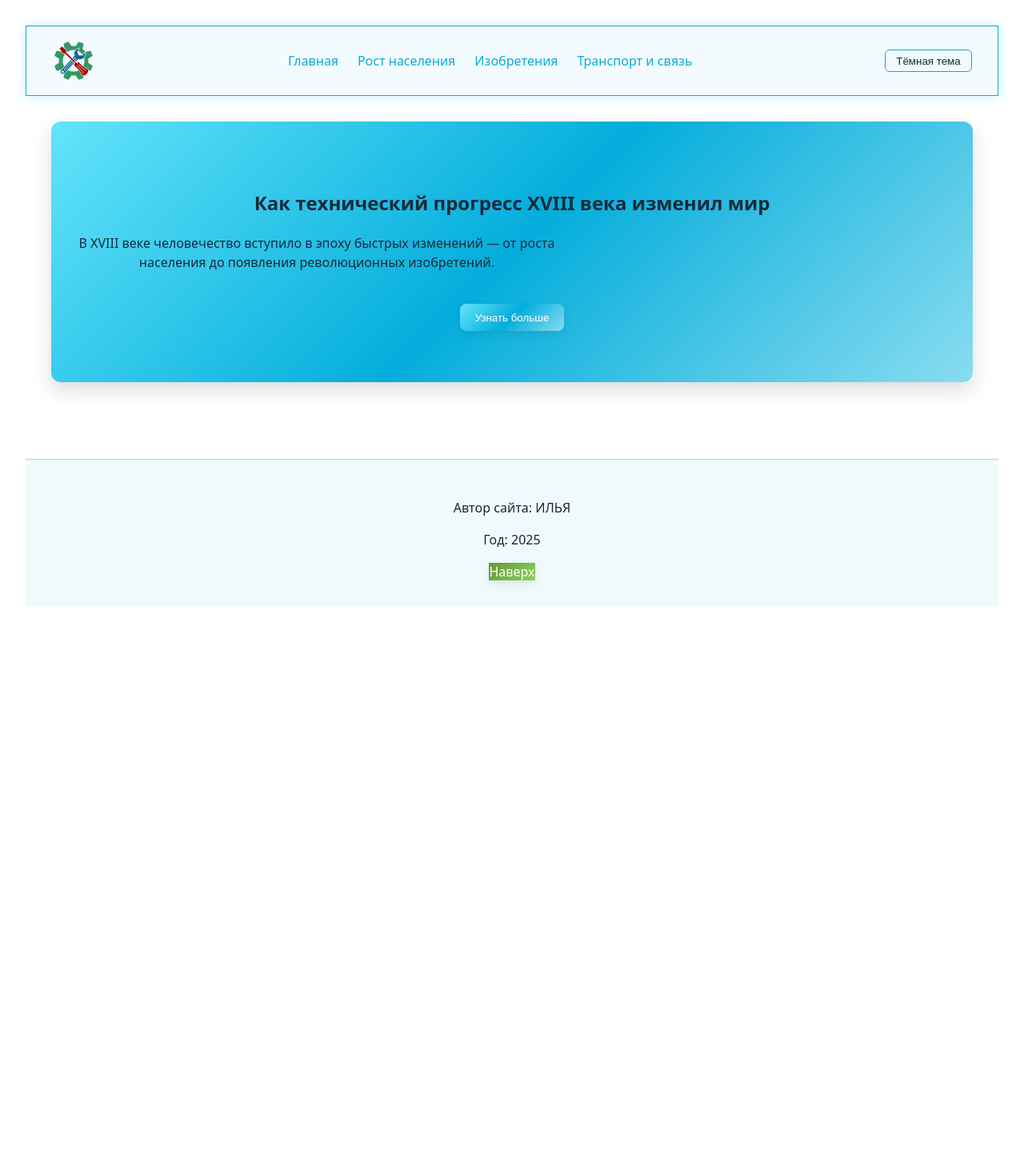
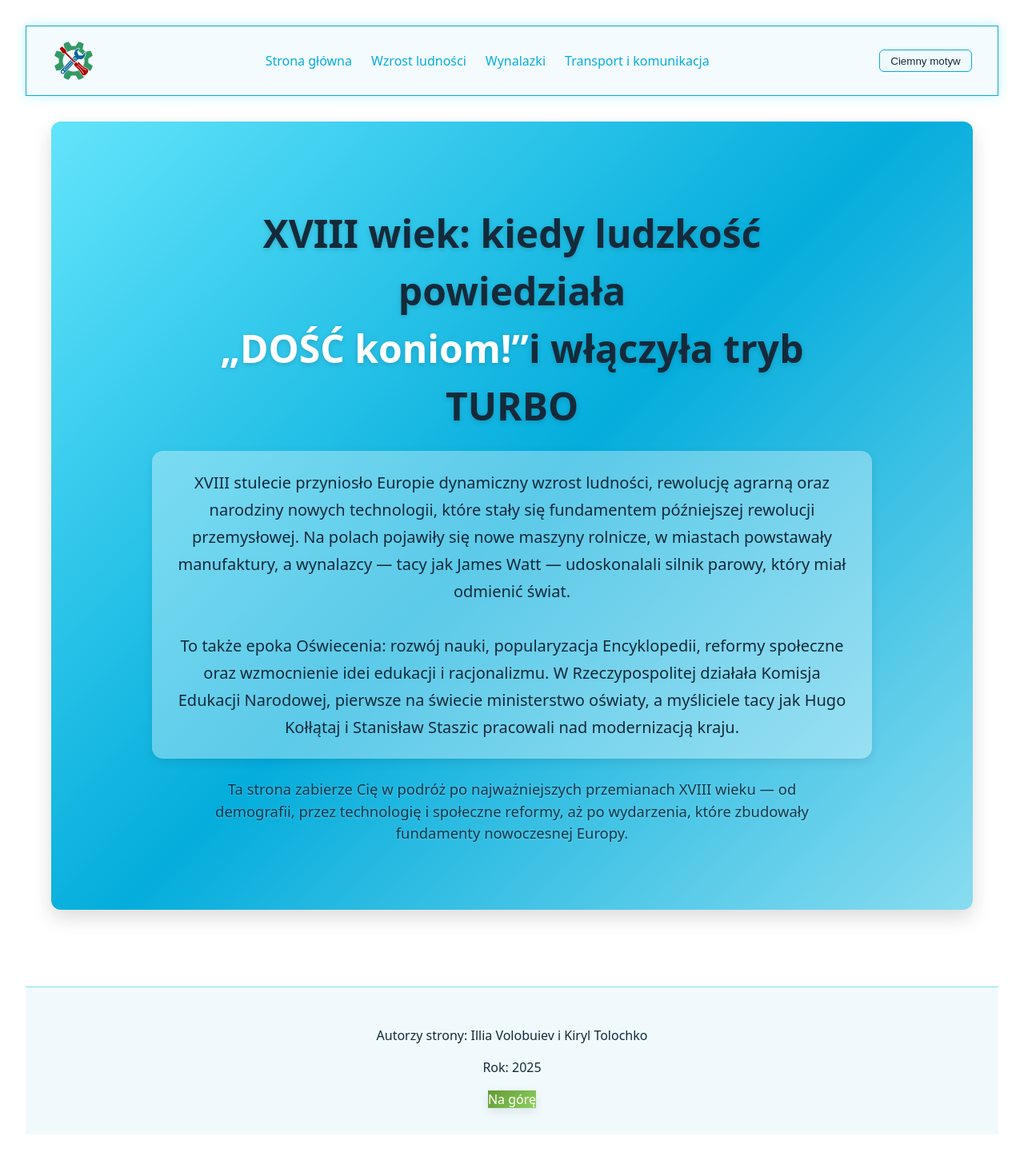
Before and after one commit to IlliaVolobuev/Historia-XVIII-Project, a React (Vite) app: page / in a window 1280 px wide. Shown: the whole page at 80% size. Before the commit the page ends 800 px from the top, so only its background shows below. Built offline with nearby package versions, Linux system fonts and the light colour scheme.

Commit message:
Титульная страница и перевод на польский

```diff
--- a/src/components/Footer.jsx
+++ b/src/components/Footer.jsx
@@ -1,6 +1,7 @@
 export default function Footer() {
   return (
-    <footer className="footer"
+    <footer
+      className="footer"
       style={{
         padding: "2rem",
         textAlign: "center",
@@ -9,11 +10,11 @@ export default function Footer() {
         borderTop: "1px solid var(--color-primary-soft)",
       }}
     >
-      <p>Автор сайта: ИЛЬЯ</p>
-      <p>Год: 2025</p>
+      <p>Autorzy strony: Illia Volobuiev i Kiryl Tolochko</p>
+      <p>Rok: 2025</p>
 
       <a href="#header" className="btn-accent" style={{ marginTop: "1rem" }}>
-        Наверх
+        Na górę
       </a>
     </footer>
   );
--- a/src/components/Header.jsx
+++ b/src/components/Header.jsx
@@ -4,20 +4,30 @@ import { ThemeContext } from "../context/ThemeContext";
 import { Link } from "react-router-dom";
 import Icon from '../assets/images/icon2.svg';
 import '../App.css';
+
 export default function Header() {
   const { dark, toggleTheme } = useContext(ThemeContext);
 
   return (
-    <header id="header" className="card-glow" style={{ display: "flex", justifyContent: "space-between", padding: "1rem 2rem", alignItems: "center" }}>
-     <img src={Icon} alt="icon" className="logo" />
+    <header
+      id="header"
+      className="card-glow"
+      style={{
+        display: "flex",
+        justifyContent: "space-between",
+        padding: "1rem 2rem",
+        alignItems: "center",
+      }}
+    >
+      <img src={Icon} alt="ikonka" className="logo" />
       <nav style={{ display: "flex", gap: "1.5rem" }}>
-        <Link to="/">Главная</Link>
-        <Link to="/population">Рост населения</Link>
-        <Link to="/inventions">Изобретения</Link>
-        <Link to="/transport">Транспорт и связь</Link>
+        <Link to="/">Strona główna</Link>
+        <Link to="/population">Wzrost ludności</Link>
+        <Link to="/inventions">Wynalazki</Link>
+        <Link to="/transport">Transport i komunikacja</Link>
       </nav>
       <button className="theme-toggle" onClick={toggleTheme}>
-        {dark ? "Светлая тема" : "Тёмная тема"}
+        {dark ? "Jasny motyw" : "Ciemny motyw"}
       </button>
     </header>
   );
--- a/src/components/Hero.jsx
+++ b/src/components/Hero.jsx
@@ -1,17 +1,67 @@
+
 export default function Hero() {
   return (
     <section className="section-gradient" id="hero">
-      <h1>Как технический прогресс XVIII века изменил мир</h1>
-      <p style={{ maxWidth: "600px", marginTop: "1rem" }}>
-        В XVIII веке человечество вступило в эпоху быстрых изменений — от роста
-        населения до появления революционных изобретений.
-      </p>
+      <div style={{ textAlign: "center", maxWidth: "900px", margin: "0 auto" }}>
+        <h1
+          style={{
+            fontSize: "3rem",
+            fontWeight: "800",
+            marginBottom: "1rem",
+            color: "var(--dark-blue)", // контраст с градиентом
+            textShadow: "0 2px 6px rgba(0,0,0,0.15)",
+          }}
+        >
+          XVIII wiek: kiedy ludzkość powiedziała
+          <br />
+          <span style={{ color: "var(--color-bg)" }}>„DOŚĆ koniom!”</span>
+          i włączyła tryb TURBO
+        </h1>
 
-      <a href="#population">
-        <button className="btn" style={{ marginTop: "1.5rem" }}>
-          Узнать больше
-        </button>
-      </a>
+        <p
+          style={{
+            fontSize: "1.25rem",
+            lineHeight: "1.7",
+            background: "rgba(255,255,255,0.35)",
+            padding: "1.4rem 1.8rem",
+            borderRadius: "14px",
+            boxShadow: "var(--shadow-md)",
+            fontWeight: 500,
+            color: "var(--dark-blue)",
+          }}
+        >
+          XVIII stulecie przyniosło Europie dynamiczny wzrost ludności,
+          rewolucję agrarną oraz narodziny nowych technologii, które stały się
+          fundamentem późniejszej rewolucji przemysłowej. Na polach pojawiły się
+          nowe maszyny rolnicze, w miastach powstawały manufaktury, a wynalazcy —
+          tacy jak James Watt — udoskonalali silnik parowy, który miał odmienić
+          świat.
+          <br />
+          <br />
+          To także epoka Oświecenia: rozwój nauki, popularyzacja Encyklopedii,
+          reformy społeczne oraz wzmocnienie idei edukacji i racjonalizmu. W
+          Rzeczypospolitej działała Komisja Edukacji Narodowej, pierwsze na
+          świecie ministerstwo oświaty, a myśliciele tacy jak Hugo Kołłątaj i
+          Stanisław Staszic pracowali nad modernizacją kraju.
+        </p>
+
+        <p
+          style={{
+            marginTop: "1.5rem",
+            fontSize: "1.15rem",
+            maxWidth: "780px",
+            marginLeft: "auto",
+            marginRight: "auto",
+            color: "var(--dark-blue)",
+            opacity: 0.9,
+            textShadow: "0 1px 3px rgba(255,255,255,0.25)",
+          }}
+        >
+          Ta strona zabierze Cię w podróż po najważniejszych przemianach XVIII
+          wieku — od demografii, przez technologię i społeczne reformy, aż po
+          wydarzenia, które zbudowały fundamenty nowoczesnej Europy.
+        </p>
+      </div>
     </section>
   );
 }
--- a/src/components/Inventions.jsx
+++ b/src/components/Inventions.jsx
@@ -2,11 +2,13 @@ export default function Inventions() {
   return (
     <section id="inventions" style={{ padding: "4rem 2rem" }}>
       <div className="card">
-        <h2>Изобретения</h2>
+        <h2>Wynalazki</h2>
         <p>
-          Эпоха ознаменовалась появлением ключевых изобретений: паровой машины,
-          прядильных станков, усовершенствования металлургии и механизации
-          производства.
+          XVIII wiek był czasem kluczowych wynalazków, które zmieniły sposób pracy
+          i życia ludzi. Pojawiły się maszyny parowe, przędzalnie mechaniczne,
+          usprawniono metalurgię oraz mechanizację produkcji.
+          Te innowacje pozwoliły na szybszą produkcję, rozwój przemysłu i
+          rozpoczęcie rewolucji przemysłowej w Europie.
         </p>
       </div>
     </section>
--- a/src/components/Population.jsx
+++ b/src/components/Population.jsx
@@ -2,40 +2,13 @@ export default function Population() {
   return (
     <section id="population" style={{ padding: "4rem 2rem" }}>
       <div className="card">
-        <h2>Рост населения</h2>
+        <h2>Wzrost ludności</h2>
         <p>
-          В XVIII веке численность населения Европы и мира начала быстро расти,
-          что привело к изменениям в экономике, городах и социальной структуре.
-          В XVIII веке численность населения Европы и мира начала быстро расти,
-          что привело к изменениям в экономике, городах и социальной структуре.
-          В XVIII веке численность населения Европы и мира начала быстро расти,
-          что привело к изменениям в экономике, городах и социальной структуре.
-          В XVIII веке численность населения Европы и мира начала быстро расти,
-          что привело к изменениям в экономике, городах и социальной структуре.
-          В XVIII веке численность населения Европы и мира начала быстро расти,
-          что привело к изменениям в экономике, городах и социальной структуре.
-          В XVIII веке численность населения Европы и мира начала быстро расти,
-          что привело к изменениям в экономике, городах и социальной структуре.
-          В XVIII веке численность населения Европы и мира начала быстро расти,
-          что привело к изменениям в экономике, городах и социальной структуре.
-          В XVIII веке численность населения Европы и мира начала быстро расти,
-          что привело к изменениям в экономике, городах и социальной структуре.
-          В XVIII веке численность населения Европы и мира начала быстро расти,
-          что привело к изменениям в экономике, городах и социальной структуре.
-          В XVIII веке численность населения Европы и мира начала быстро расти,
-          что привело к изменениям в экономике, городах и социальной структуре.
-          В XVIII веке численность населения Европы и мира начала быстро расти,
-          что привело к изменениям в экономике, городах и социальной структуре.
-          В XVIII веке численность населения Европы и мира начала быстро расти,
-          что привело к изменениям в экономике, городах и социальной структуре.
-          В XVIII веке численность населения Европы и мира начала быстро расти,
-          что привело к изменениям в экономике, городах и социальной структуре.
-          В XVIII веке численность населения Европы и мира начала быстро расти,
-          что привело к изменениям в экономике, городах и социальной структуре.
-          В XVIII веке численность населения Европы и мира начала быстро расти,
-          что привело к изменениям в экономике, городах и социальной структуре.
-          В XVIII веке численность населения Европы и мира начала быстро расти,
-          что привело к изменениям в экономике, городах и социальной структуре.
+          W XVIII wieku liczba ludności Europy i świata zaczęła gwałtownie rosnąć,
+          co wpłynęło na zmiany w gospodarce, rozwój miast i strukturze społecznej.
+          Większa populacja sprzyjała powstawaniu nowych miejsc pracy, rozwojowi
+          handlu i manufaktur, a także zwiększała zapotrzebowanie na żywność
+          i innowacje w rolnictwie.
         </p>
       </div>
     </section>
--- a/src/components/ThemeToggle.jsx
+++ b/src/components/ThemeToggle.jsx
@@ -9,7 +9,7 @@ export default function ThemeToggle() {
 
   return (
     <button className="theme-toggle" onClick={() => setIsDark(!isDark)}>
-      {isDark ? "Светлая" : "Тёмная"}
+      {isDark ? "Jasny" : "Ciemny"}
     </button>
   );
 }
--- a/src/components/Transport.jsx
+++ b/src/components/Transport.jsx
@@ -2,10 +2,13 @@ export default function Transport() {
   return (
     <section id="transport" style={{ padding: "4rem 2rem" }}>
       <div className="card">
-        <h2>Транспорт и связь</h2>
+        <h2>Transport i komunikacja</h2>
         <p>
-          Улучшение дорог, развитие каналов, появление более быстрых почтовых
-          служб и первые шаги к индустриальному транспорту.
+          W XVIII wieku poprawiano sieć dróg i rozwijano kanały, co ułatwiało
+          handel i przemieszczanie się ludzi. Powstawały szybsze usługi
+          pocztowe, a także pojawiały się pierwsze próby wprowadzenia transportu
+          przemysłowego. Rozwój infrastruktury transportowej przyczynił się do
+          intensywniejszej wymiany handlowej i szybszego rozwoju miast.
         </p>
       </div>
     </section>
```
